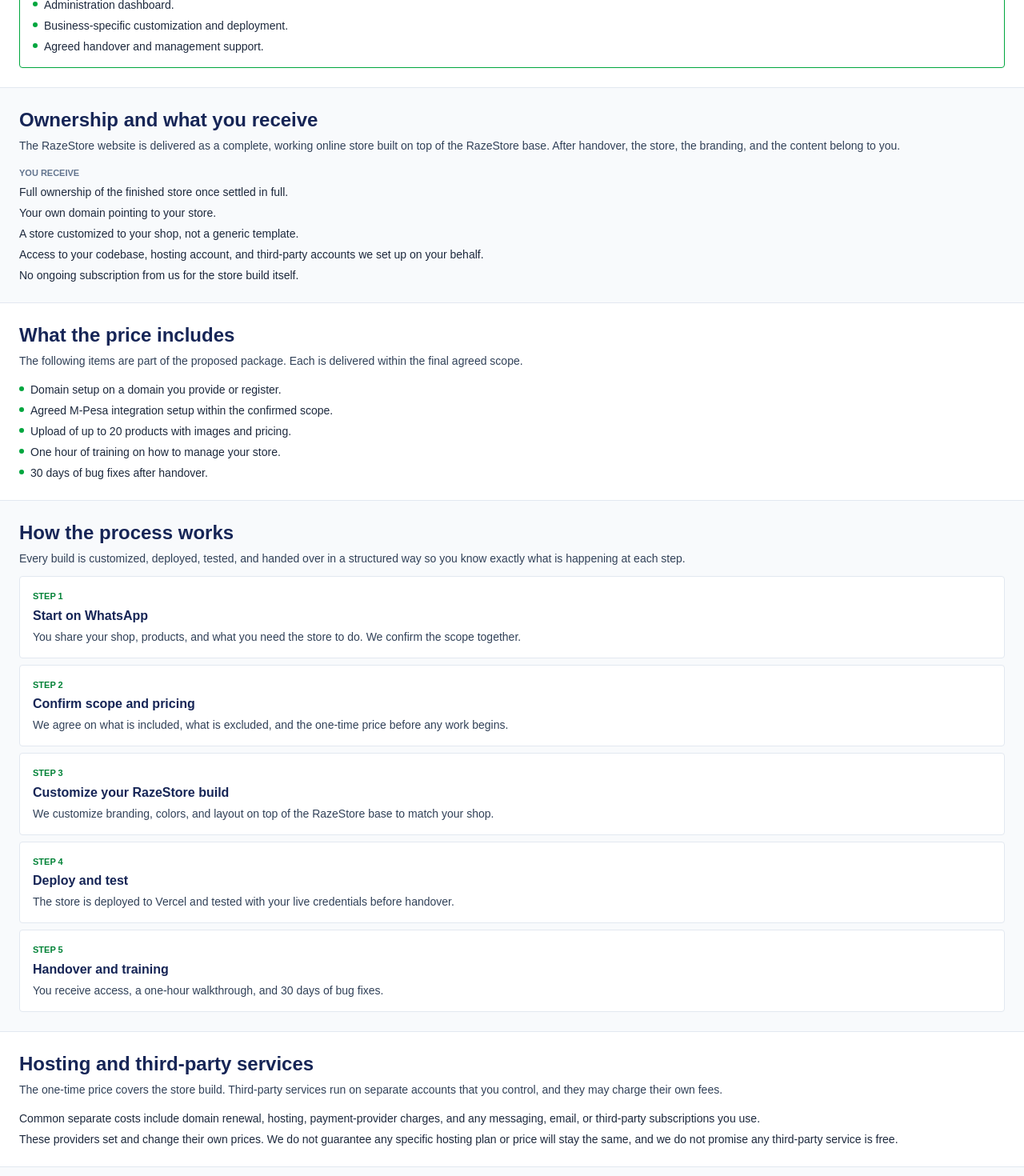
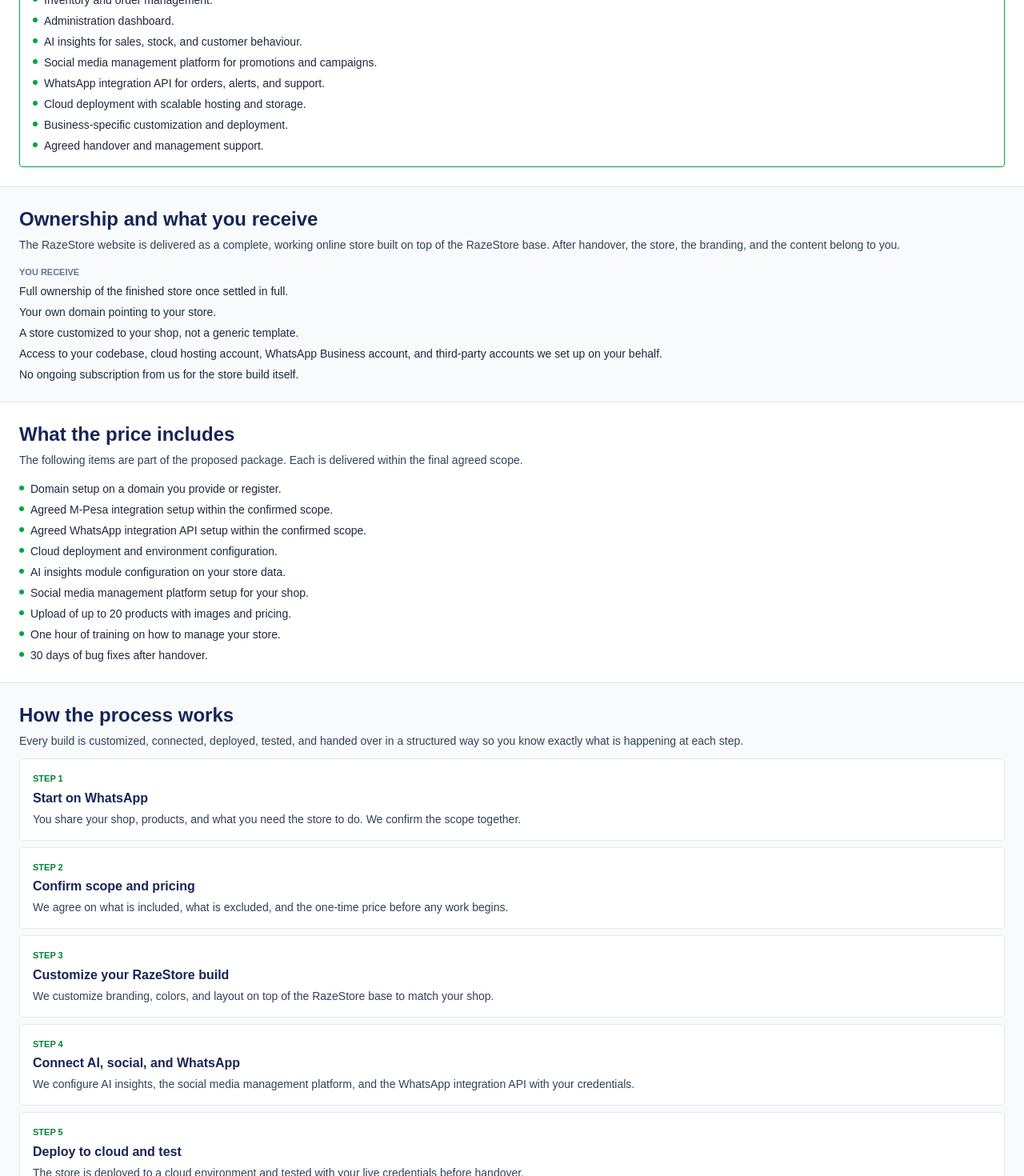
Before and after one commit to RayzAnalytic/myshopsales, a Next.js app in the folder myshopsales/: page /pricing in a window 1280 px wide. Shown: the part 1240-2710 px from the top of the page at 80% size. Built offline with nearby package versions, Linux system fonts and the light colour scheme.

Commit message:
Add AI insights, social media, WhatsApp API, and cloud to RazeStore pricing

```diff
--- a/myshopsales/app/pricing/page.tsx
+++ b/myshopsales/app/pricing/page.tsx
@@ -43,6 +43,7 @@ const marketLevels = [
             "Advanced inventory and reporting",
             "Multiple integrations",
             "Complex delivery workflows",
+            "AI insights and automation",
             "Advanced administration",
         ],
     },
@@ -53,8 +54,9 @@ const marketLevels = [
             "Complex business operations",
             "ERP and external system integrations",
             "Multi-branch operations",
-            "High-volume infrastructure",
+            "High-volume cloud infrastructure",
             "Advanced automation and reporting",
+            "Dedicated social and messaging pipelines",
         ],
     },
 ];
@@ -66,6 +68,10 @@ const razeStoreFeatures = [
     "Customer accounts.",
     "Inventory and order management.",
     "Administration dashboard.",
+    "AI insights for sales, stock, and customer behaviour.",
+    "Social media management platform for promotions and campaigns.",
+    "WhatsApp integration API for orders, alerts, and support.",
+    "Cloud deployment with scalable hosting and storage.",
     "Business-specific customization and deployment.",
     "Agreed handover and management support.",
 ];
@@ -73,6 +79,10 @@ const razeStoreFeatures = [
 const inclusions = [
     "Domain setup on a domain you provide or register.",
     "Agreed M-Pesa integration setup within the confirmed scope.",
+    "Agreed WhatsApp integration API setup within the confirmed scope.",
+    "Cloud deployment and environment configuration.",
+    "AI insights module configuration on your store data.",
+    "Social media management platform setup for your shop.",
     "Upload of up to 20 products with images and pricing.",
     "One hour of training on how to manage your store.",
     "30 days of bug fixes after handover.",
@@ -92,8 +102,12 @@ const processSteps = [
         body: "We customize branding, colors, and layout on top of the RazeStore base to match your shop.",
     },
     {
-        title: "Deploy and test",
-        body: "The store is deployed to Vercel and tested with your live credentials before handover.",
+        title: "Connect AI, social, and WhatsApp",
+        body: "We configure AI insights, the social media management platform, and the WhatsApp integration API with your credentials.",
+    },
+    {
+        title: "Deploy to cloud and test",
+        body: "The store is deployed to a cloud environment and tested with your live credentials before handover.",
     },
     {
         title: "Handover and training",
@@ -106,6 +120,9 @@ const exclusions = [
     "Product photography, copywriting, and content creation.",
     "Ongoing maintenance after the 30-day bug-fix window.",
     "Marketing, advertising, or SEO campaigns.",
+    "Social media ad spend and third-party ad accounts.",
+    "WhatsApp Business API conversation charges and provider fees.",
+    "AI provider usage fees and third-party API consumption costs.",
     "Additional product uploads beyond the agreed 20.",
     "Any third-party subscription or service fee.",
     "Any item not written into the final agreed scope.",
@@ -122,15 +139,27 @@ const faqs = [
     },
     {
         q: "How long does setup take?",
-        a: "Timelines depend on the agreed scope and how quickly we receive your content and credentials. A timeline is confirmed with you before work starts.",
+        a: "Timelines depend on the agreed scope and how quickly we receive your content, credentials, and third-party account access. A timeline is confirmed with you before work starts.",
     },
     {
         q: "Is hosting included?",
-        a: "No. Hosting is a separate third-party cost. We deploy to Vercel, but Vercel's plans and prices are set by Vercel and may change. We do not guarantee any third-party price.",
+        a: "No. Hosting and cloud infrastructure are separate third-party costs. We deploy to a cloud environment, but the provider's plans and prices are set by the provider and may change. We do not guarantee any third-party price.",
     },
     {
         q: "What support is included?",
         a: "Thirty days of bug fixes after handover. New features, changes in scope, and ongoing maintenance are handled separately and agreed in advance.",
+    },
+    {
+        q: "Are the AI insights live immediately?",
+        a: "The AI insights module is configured during your build. It begins producing useful output once your store has live data, and we test it with your credentials before handover.",
+    },
+    {
+        q: "Is the social media management platform included?",
+        a: "Yes, the platform setup and configuration are part of the package within the agreed scope. Ad spend, third-party ad accounts, and external subscriptions are separate costs that you control.",
+    },
+    {
+        q: "Is WhatsApp integration already active?",
+        a: "No. WhatsApp integration requires your WhatsApp Business account, API credentials, and live testing. It is configured and tested during your build and is not presented as ready until it is working.",
     },
     {
         q: "Are the integrations already live?",
@@ -320,8 +349,9 @@ export default function PricingPage() {
                             <li>Your own domain pointing to your store.</li>
                             <li>A store customized to your shop, not a generic template.</li>
                             <li>
-                                Access to your codebase, hosting account, and third-party
-                                accounts we set up on your behalf.
+                                Access to your codebase, cloud hosting account, WhatsApp
+                                Business account, and third-party accounts we set up on your
+                                behalf.
                             </li>
                             <li>
                                 No ongoing subscription from us for the store build itself.
@@ -363,8 +393,9 @@ export default function PricingPage() {
                             How the process works
                         </h2>
                         <p className="text-sm text-slate-700">
-                            Every build is customized, deployed, tested, and handed over in a
-                            structured way so you know exactly what is happening at each step.
+                            Every build is customized, connected, deployed, tested, and handed
+                            over in a structured way so you know exactly what is happening at
+                            each step.
                         </p>
                     </div>
                     <ol className="mt-3 flex flex-col space-y-2">
@@ -394,23 +425,24 @@ export default function PricingPage() {
                 <div className="mx-auto w-full max-w-7xl px-6 py-6">
                     <div className="flex flex-col space-y-1.5">
                         <h2 className="text-xl font-bold text-blue-950 sm:text-2xl">
-                            Hosting and third-party services
+                            Cloud, hosting, and third-party services
                         </h2>
                         <p className="text-sm text-slate-700">
-                            The one-time price covers the store build. Third-party services run
-                            on separate accounts that you control, and they may charge their own
-                            fees.
+                            The one-time price covers the store build and configuration.
+                            Third-party services run on separate accounts that you control, and
+                            they may charge their own fees.
                         </p>
                     </div>
                     <div className="mt-4 flex flex-col space-y-1.5 text-sm text-slate-800">
                         <p>
-                            Common separate costs include domain renewal, hosting,
-                            payment-provider charges, and any messaging, email, or third-party
-                            subscriptions you use.
+                            Common separate costs include cloud hosting, domain renewal,
+                            payment-provider charges, WhatsApp Business API conversation fees,
+                            AI provider usage costs, social media ad spend, and any messaging,
+                            email, or third-party subscriptions you use.
                         </p>
                         <p>
                             These providers set and change their own prices. We do not guarantee
-                            any specific hosting plan or price will stay the same, and we do not
+                            any specific cloud plan or price will stay the same, and we do not
                             promise any third-party service is free.
                         </p>
                     </div>
@@ -435,9 +467,20 @@ export default function PricingPage() {
                             and a matching paybill or till account.
                         </li>
                         <li>
-                            Email, WhatsApp, AI, or social integrations require their own
-                            account access and API keys, and only work once configured and
-                            tested.
+                            WhatsApp integration requires a WhatsApp Business account, API
+                            access, and a verified phone number that you control.
+                        </li>
+                        <li>
+                            AI insights require access to the AI provider account and API keys
+                            that will run on your store data.
+                        </li>
+                        <li>
+                            The social media management platform requires access to your social
+                            media business accounts and their publishing permissions.
+                        </li>
+                        <li>
+                            Cloud deployment requires access to your cloud hosting account or
+                            permission to create one on your behalf.
                         </li>
                         <li>
                             Domain setup requires access to your registrar or permission to
@@ -526,7 +569,7 @@ export default function PricingPage() {
                                 no obligation.
                             </p>
                             <div className="flex flex-col gap-2 pt-1 sm:flex-row">
-                                {/*<a
+                               {/*} <a
                                     href={whatsappHref}
                                     target="_blank"
                                     rel="noopener noreferrer"
```
